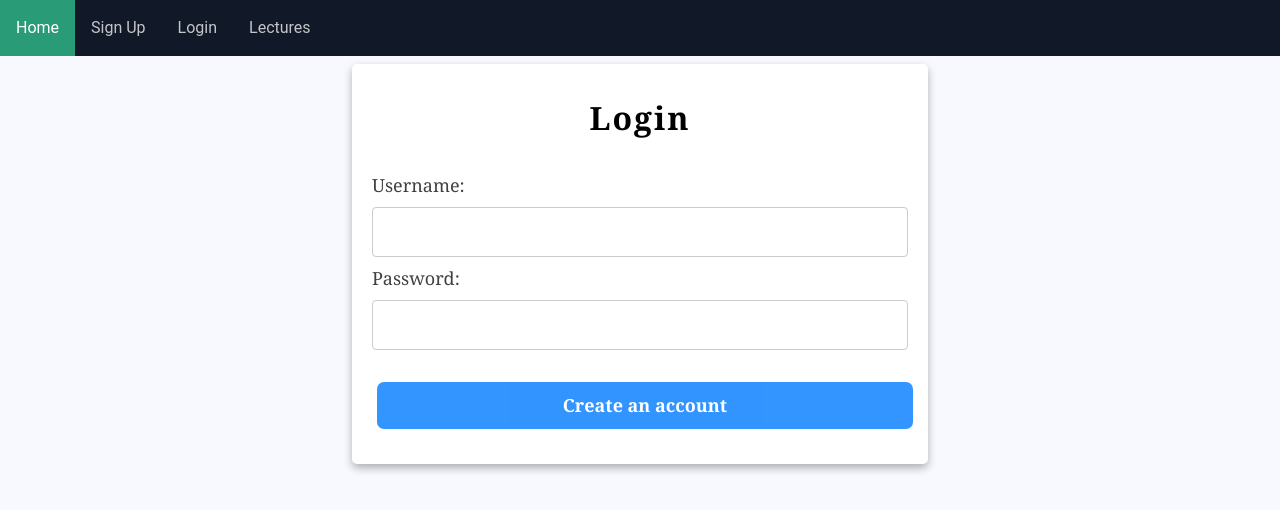
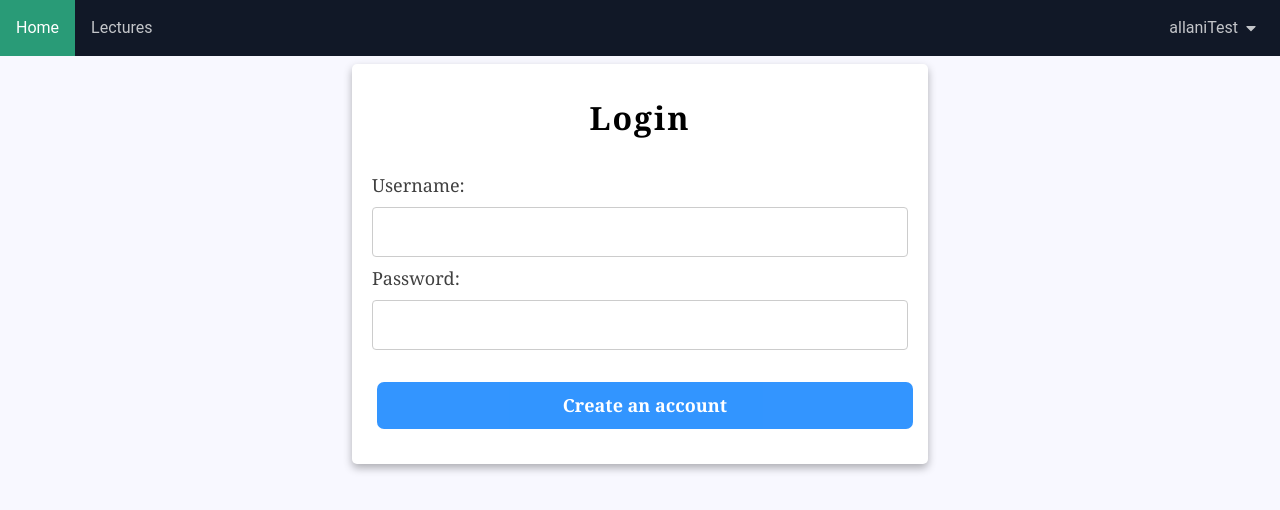
Before and after one commit to allania7med11/blog, a React (Create React App) app in the folder client/: page /login in a window 1280 px wide. Shown: the top 510 px of the page. Built offline with nearby package versions, Linux system fonts and the light colour scheme.

Commit message:
dropdown username logout

```diff
--- a/client/src/App.tsx
+++ b/client/src/App.tsx
@@ -3,35 +3,19 @@ import { createBrowserHistory } from "history";
 import { Router } from 'react-router'
 import {
   Switch,
-  Route,
-  Link
+  Route
 } from "react-router-dom";
 import Home from './views/Home';
 import Lectures from './views/Lectures';
-import navbar from "@/assets/css/navbar.module.scss"
 import { SignUp } from './views/SignUp';
 import { Login } from './components/Users/Login';
+import { Navbar } from './layouts/Navbar';
 export const updateUrl = createBrowserHistory()
 const App: FC = () => {
   return (
     <Router history={updateUrl}>
       <div className="app">
-        <nav className={`${navbar.nav}`}>
-          <ul className="flex  text-white items-center h-full">
-            <li className="opacity-75 hover:opacity-100">
-              <Link to="/">Home</Link>
-            </li>
-            <li className="opacity-75 hover:opacity-100">
-              <Link to="/signup">Sign Up</Link>
-            </li>
-            <li className="opacity-75 hover:opacity-100">
-              <Link to="/login">Login</Link>
-            </li>
-            <li className="opacity-75 hover:opacity-100">
-              <Link to="/lectures">Lectures</Link>
-            </li>
-          </ul>
-        </nav>
+        <Navbar />
         <div className="content m-2 mt-16">
           <Switch>
             <Route path="/" exact>
--- /dev/null
+++ b/client/src/assets/css/dropdown.module.scss
@@ -0,0 +1,16 @@
+.dropdown {
+  position: relative;
+  display: inline-block;
+}
+
+.dropdownContent {
+  display: none;
+  position: absolute;
+  z-index: 1;
+  min-width: 100%;
+  background-color: #111827;
+}
+
+.dropdown:hover .dropdownContent {
+  display: block;
+}
--- a/client/src/assets/css/navbar.module.scss
+++ b/client/src/assets/css/navbar.module.scss
@@ -8,7 +8,7 @@
   width: 100vw;
   background-color: #111827;
 }
-.nav a {
+.nav a,.navLink {
   padding: 1rem;
   display: flex;
   justify-content: center;
--- /dev/null
+++ b/client/src/hooks/store.ts
@@ -0,0 +1,6 @@
+import { AppDispatch, RootState } from '@/store'
+import { TypedUseSelectorHook, useDispatch, useSelector } from 'react-redux'
+
+// Use throughout your app instead of plain `useDispatch` and `useSelector`
+export const useAppDispatch = () => useDispatch<AppDispatch>()
+export const useAppSelector: TypedUseSelectorHook<RootState> = useSelector
--- /dev/null
+++ b/client/src/layouts/Navbar.tsx
@@ -0,0 +1,45 @@
+import navbarCss from "@/assets/css/navbar.module.scss"
+import dropdownCss from "@/assets/css/dropdown.module.scss"
+import { useAppSelector } from "@/hooks/store";
+import { Link } from "react-router-dom"
+import { faCaretDown } from "@fortawesome/free-solid-svg-icons";
+import { FontAwesomeIcon } from "@fortawesome/react-fontawesome";
+export const Navbar = () => {
+    const user = useAppSelector((state) => state.user.current);
+    return (<nav className={`${navbarCss.nav}`}>
+        <ul className="flex text-white items-center h-full w-full whitespace-nowrap">
+            <li className="opacity-75 hover:opacity-100">
+                <Link to="/">Home</Link>
+            </li>
+            <li className="opacity-75 hover:opacity-100">
+                <Link to="/lectures">Lectures</Link>
+            </li>
+            <li className="w-full">
+
+            </li>
+            {
+                !user ? (
+                    <>
+                        <li className="opacity-75 hover:opacity-100">
+                            <Link to="/signup">Sign Up</Link>
+                        </li>
+                        <li className="opacity-75 hover:opacity-100">
+                            <Link to="/login">Login</Link>
+                        </li>
+                    </>
+                ) : (
+                    <li className={`${dropdownCss.dropdown} opacity-75 hover:opacity-100`}>
+                        <div className={navbarCss.navLink}>
+                            {user?.username}
+                            <FontAwesomeIcon className="mx-2" icon={faCaretDown} />
+                        </div>
+                        <ul className={`${dropdownCss.dropdownContent}`}>
+                            <li className={navbarCss.navLink}>Log Out</li>
+                        </ul>
+                    </li>
+                )
+            }
+
+        </ul>
+    </nav>)
+}
--- a/client/src/store/reducers.ts
+++ b/client/src/store/reducers.ts
@@ -1,12 +1,13 @@
 import { combineReducers } from "redux";
 import breakpointReducer from "./breakpoint";
 import sectionReducer from "./section";
-import { userReducer } from "./user";
+import userReducer  from "./user";
 
 const reducer = combineReducers({
+  user: userReducer,
   section: sectionReducer,
-  breakpoint: breakpointReducer,
-  user: userReducer
+  breakpoint: breakpointReducer
+
 });
 
 export default reducer;
--- a/client/src/store/user/index.ts
+++ b/client/src/store/user/index.ts
@@ -1,13 +1,18 @@
-import { Reducer } from "react-router/node_modules/@types/react";
+import type { Reducer } from "redux";
 import { UserActionTypes, UserState } from "./types";
 
 const { USER_UPDATE } = UserActionTypes
 
-const initial = {
-    user: null
+let initial:UserState = {
+    current: null
 }
-
-export const userReducer: Reducer<
+initial = {
+    current: {
+        username: "allaniTest",
+        email: "allani@test.tn"
+    }
+}
+const userReducer: Reducer<
     UserState,
     { type: UserActionTypes; payload?: any }
 > = (state = initial, { type, payload }) => {
@@ -15,9 +20,11 @@ export const userReducer: Reducer<
         case USER_UPDATE:
             return {
                 ...state,
-                user: payload.user
+                current: payload
             };
         default:
             return state;
     }
+
 }
+export default userReducer
--- a/client/src/store/user/types.ts
+++ b/client/src/store/user/types.ts
@@ -12,7 +12,7 @@ export interface User {
   email: string;
 }
 export interface UserState {
-  user: User | null
+  current: User | null
 }
 export enum UserActionTypes {
   USER_UPDATE = "USER_UPDATE",
```
Also changed, not shown: client/src/store/index.ts (+6 -1 lines).
